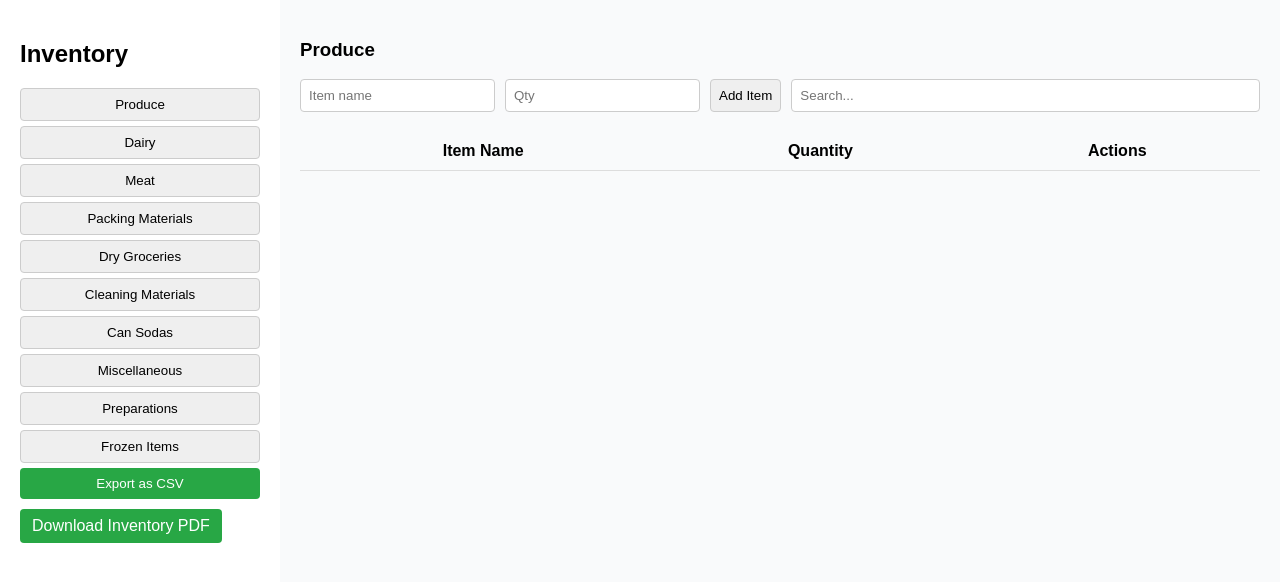
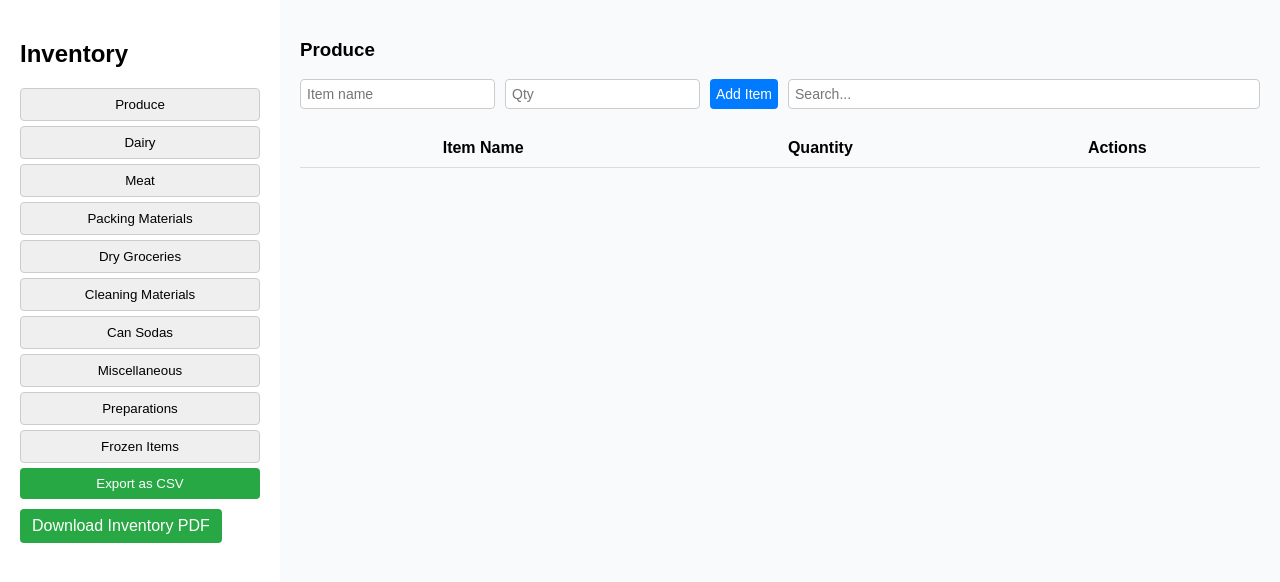
Before and after one commit to itsmeakr99/PHBInventory, a plain HTML site: page index.html in a window 1280 px wide. Drawn offline with Linux system fonts and the light colour scheme.

Commit message:
Update styles.css

```diff
--- a/styles.css
+++ b/styles.css
@@ -79,3 +79,21 @@ button[onclick="exportCSV()"]:hover {
 .download-btn.orange-btn:hover {
     background-color: #218838;
 }
+.top-bar input[type="text"],
+.top-bar input[type="number"],
+.top-bar button {
+    padding: 6px;
+    font-size: 14px;
+}
+
+.top-bar button {
+    background-color: #007bff;
+    color: white;
+    border: none;
+    border-radius: 4px;
+    cursor: pointer;
+}
+
+.top-bar button:hover {
+    background-color: #0069d9;
+}
```
